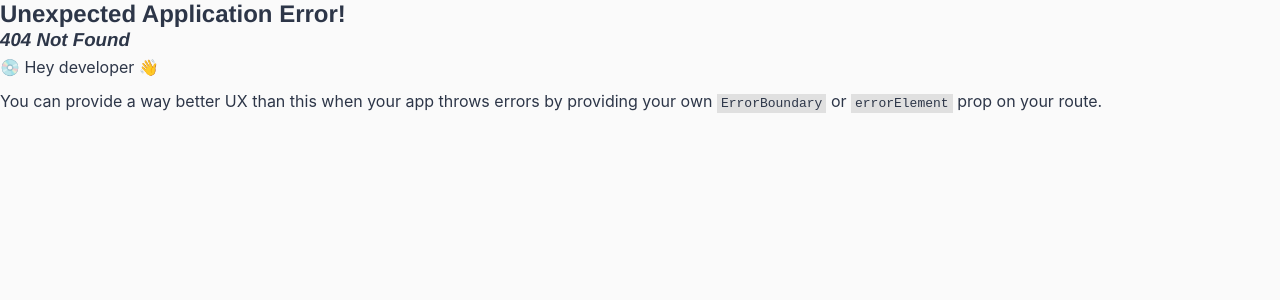
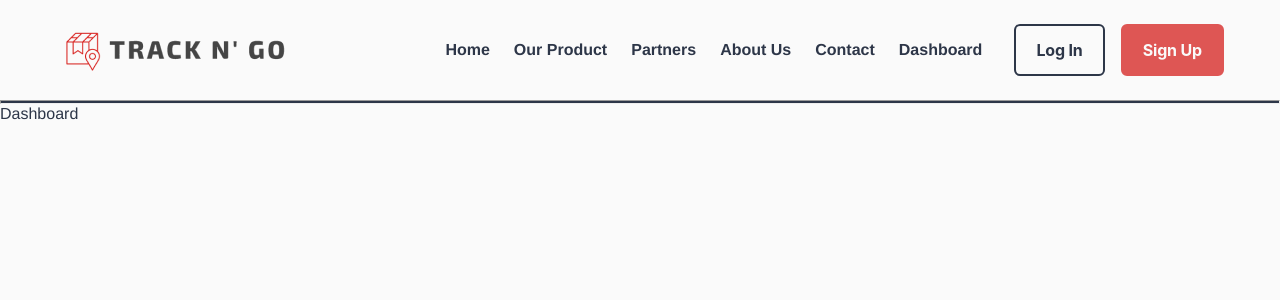
Before and after one commit to Hitagi7/Track-N-Go, a React (Vite) app: page /dashboardpage in a window 1280 px wide. Before the commit this address had no page. Shown: the top 300 px of the page. Built offline with nearby package versions, Linux system fonts and the light colour scheme.

Commit message:
feat: added dashboard routing and pages

```diff
--- /dev/null
+++ b/src/components/dashboard/Dashboard.jsx
@@ -0,0 +1,12 @@
+import React from 'react'
+import './Dashboard.css'
+
+function Dashboard() {
+  return (
+    <div className="Dashboard">
+        Dashboard
+    </div>
+  )
+}
+
+export default Dashboard
--- a/src/components/landingpage/Container1.jsx
+++ b/src/components/landingpage/Container1.jsx
@@ -28,7 +28,7 @@ function Container1() {
               placeholder="Enter tracking number"
             />
           </div>
-          <button className="Search"><Link to="/ParcelTracker">Search</Link></button>
+          <button className="Search"><Link to="/ParcelTrackerPage">Search</Link></button>
         </div>
       </div>
       <img
--- a/src/components/landingpage/Header.jsx
+++ b/src/components/landingpage/Header.jsx
@@ -30,6 +30,8 @@ function Header() {
               <li onClick={() => scrollToSection(partners)}>Partners</li>
               <li onClick={() => scrollToSection(aboutus)}>About Us</li>
               <li onClick={() => scrollToSection(contact)}>Contact</li>
+              <li><Link to="/DashboardPage">Dashboard</Link></li>
+
             </ul>
             <ButtonStack />
         </div>
--- a/src/components/pages/DashboardPage.jsx
+++ b/src/components/pages/DashboardPage.jsx
@@ -1,14 +1,15 @@
 import React from 'react'
 import Header from '../landingpage/Header'
+import Dashboard from '../dashboard/Dashboard'
 
-function ParcelTracker() {
+function DashboardPage() {
   return (
-    <div className="ParcelTracker">
+    <div className="DashboardPage">
         <Header/>
         <hr/>
-        <ParcelTrackerContainer/>
+        <Dashboard />
     </div>
   )
 }
 
-export default ParcelTracker
+export default DashboardPage
```
Also changed, not shown: src/index.jsx (+8 -3 lines), src/components/dashboard/Dashboard.css (added).
